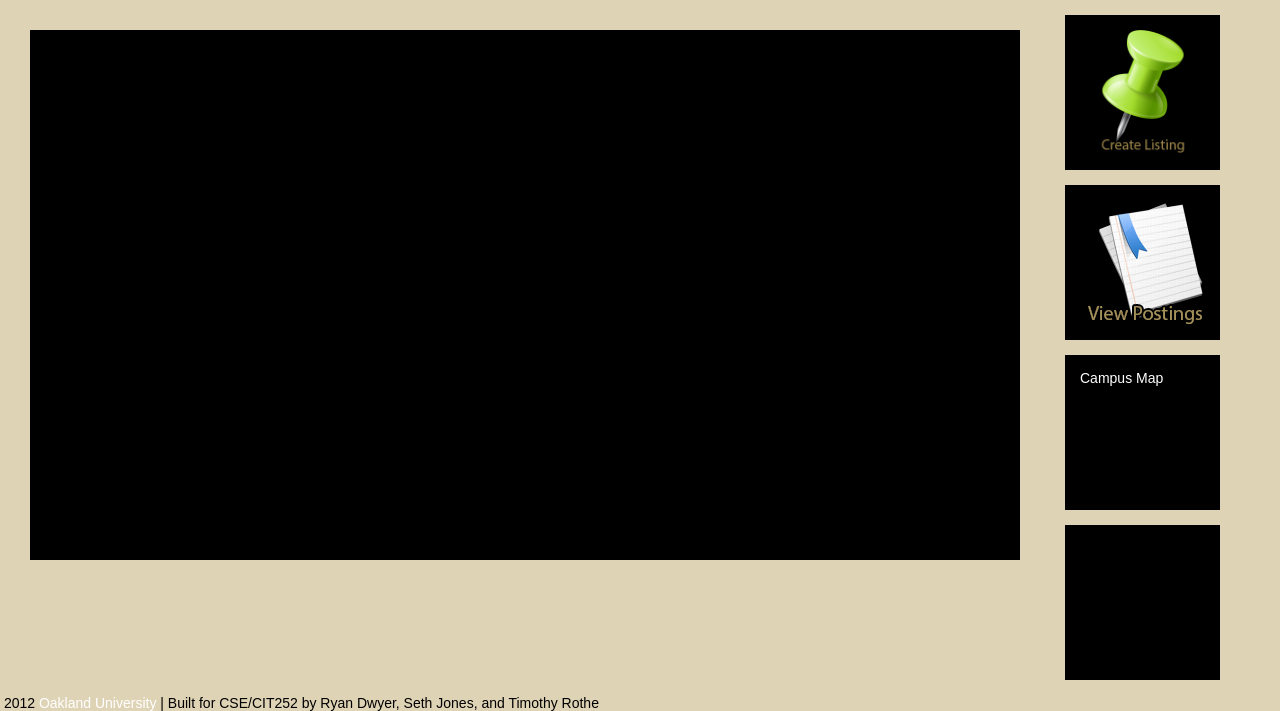
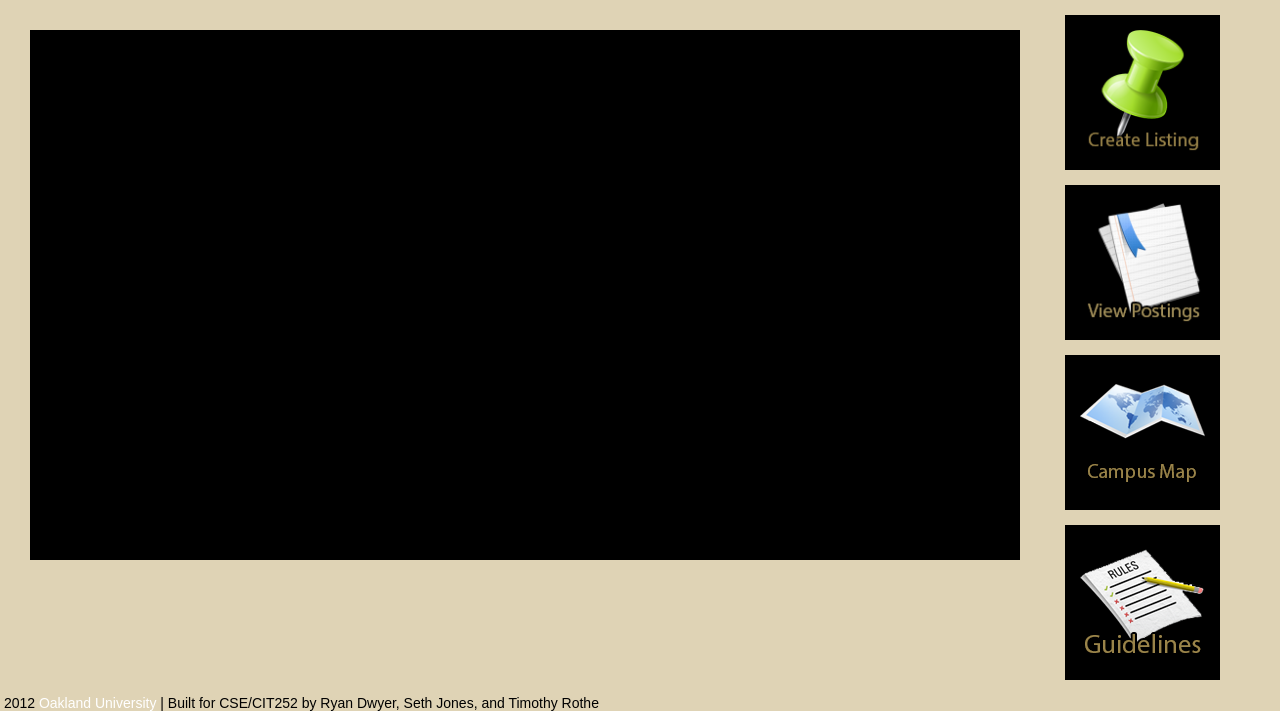
Before and after one commit to indiresh/Group9, a PHP site: page /index.php?page=sign-in.php in a window 1280 px wide. Shown: the part 114-825 px from the top of the page. Run offline with PHP 8.4, Linux system fonts and the light colour scheme.

Commit message:
Final icon link

```diff
--- a/GrizzBoard/_notes/dwsync.xml
+++ b/GrizzBoard/_notes/dwsync.xml
@@ -3,7 +3,7 @@
 <file name="index.php" server="nerdheroes.com/cit252.nerdheroes.com/" local="129966482767447702" remote="129966482850000000" Dst="1" />
 <file name="map.php" server="nerdheroes.com/cit252.nerdheroes.com/" local="129983398329948528" remote="129983398330000000" Dst="1" />
 <file name="csa_posting_guidelines.php" server="cit252.nerdheroes.com/cit252.nerdheroes.com/" local="129991461939813651" remote="129991461950000000" Dst="1" />
-<file name="index.php" server="cit252.nerdheroes.com/cit252.nerdheroes.com/" local="129992020543406683" remote="129992020540000000" Dst="1" />
+<file name="index.php" server="cit252.nerdheroes.com/cit252.nerdheroes.com/" local="129992161997891850" remote="129992161970000000" Dst="1" />
 <file name="map.php" server="cit252.nerdheroes.com/cit252.nerdheroes.com/" local="129991427475339465" remote="129991463300000000" Dst="1" />
 <file name="mysql-connector.php" server="cit252.nerdheroes.com/cit252.nerdheroes.com/" local="129991485150286167" remote="129991485160000000" Dst="1" />
 <file name="input-form.php" server="cit252.nerdheroes.com/cit252.nerdheroes.com/" local="129991988693700574" remote="129991988670000000" Dst="1" />
--- a/GrizzBoard/images/_notes/dwsync.xml
+++ b/GrizzBoard/images/_notes/dwsync.xml
@@ -1,8 +1,10 @@
 <?xml version="1.0" encoding="utf-8" ?>
 <dwsync>
-<file name="pin-icon.png" server="cit252.nerdheroes.com/cit252.nerdheroes.com/" local="129991996888076579" remote="129991997010000000" Dst="1" />
+<file name="pin-icon.png" server="cit252.nerdheroes.com/cit252.nerdheroes.com/" local="129992096378002314" remote="129992152600000000" Dst="1" />
 <file name="logo.gif" server="cit252.nerdheroes.com/cit252.nerdheroes.com/" local="129991991131342644" remote="129991991400000000" Dst="1" />
 <file name="logo.png" server="cit252.nerdheroes.com/cit252.nerdheroes.com/" local="129991991730974965" remote="129991991810000000" Dst="1" />
 <file name="University-Bulletin-Board.jpg" server="cit252.nerdheroes.com/cit252.nerdheroes.com/" local="129992004147075430" remote="129992004510000000" Dst="1" />
 <file name="postings-icon.png" server="cit252.nerdheroes.com/cit252.nerdheroes.com/" local="129992013013427290" remote="129992013730000000" Dst="1" />
+<file name="map-icon.png" server="cit252.nerdheroes.com/cit252.nerdheroes.com/" local="129992157975527577" remote="129992160300000000" Dst="1" />
+<file name="guidelines-icon.png" server="cit252.nerdheroes.com/cit252.nerdheroes.com/" local="129992161156680789" remote="129992161350000000" Dst="1" />
 </dwsync>
--- a/GrizzBoard/index.php
+++ b/GrizzBoard/index.php
@@ -31,14 +31,14 @@
     </div>
     </a>
     <div class="small-link"><a href="index.php?page=view-postings.php">
-      <div class="small-icon"><img src="images/postings-icon.png" width="128" height="128" /></div>
+      <div class="small-icon"><img src="images/postings-icon.png" width="125" height="125" /></div>
       </a> </div>
-    <div class="small-link">
-      <div class="small-icon"></div>
-      Campus Map </div>
-    <div class="small-link">
-      <div class="small-icon"></div>
-    </div>
+   <div class="small-link"><a href="index.php?page=map.php">
+      <div class="small-icon"><img src="images/map-icon.png" width="125" height="125" /></div>
+      </a> </div>
+       <div class="small-link"><a href="index.php?page=csa_posting_guidelines.php">
+      <div class="small-icon"><img src="images/guidelines-icon.png" width="125" height="125" /></div>
+      </a> </div>
   </div>
 </div>
 <div class="footer-wrapper">
```
Also changed, not shown: GrizzBoard/images/guidelines-icon.png (added), GrizzBoard/images/guidlines-icon.png (added), GrizzBoard/images/map-icon.png (added), GrizzBoard/images/pin-icon.png, GrizzBoard/images/rule-icon (1).png (added), GrizzBoard/images/rule-icon.png (added).
